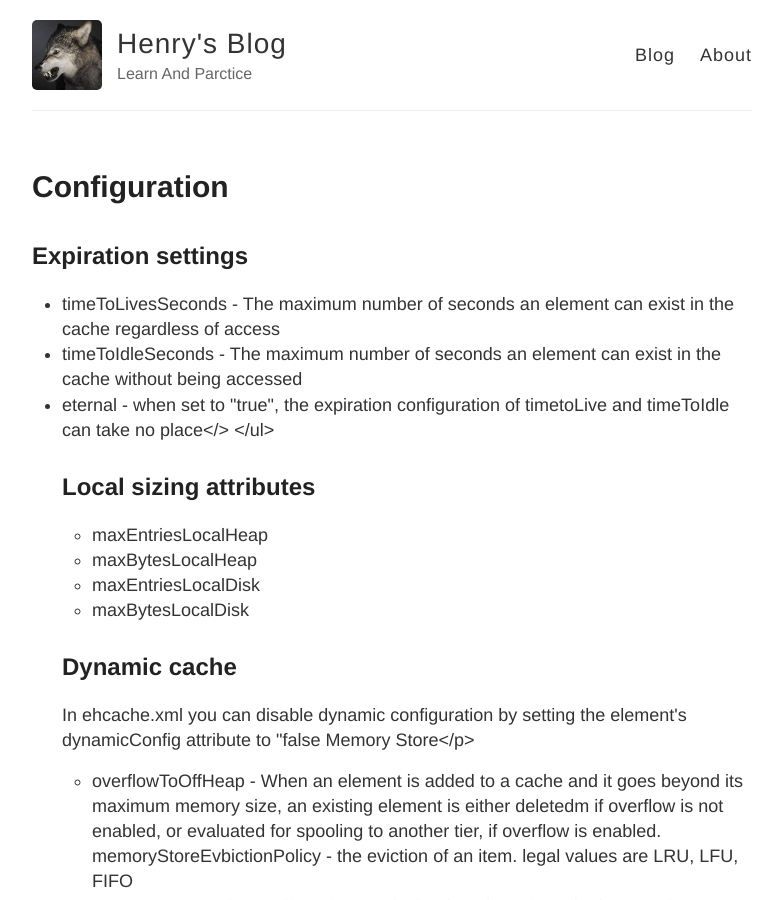
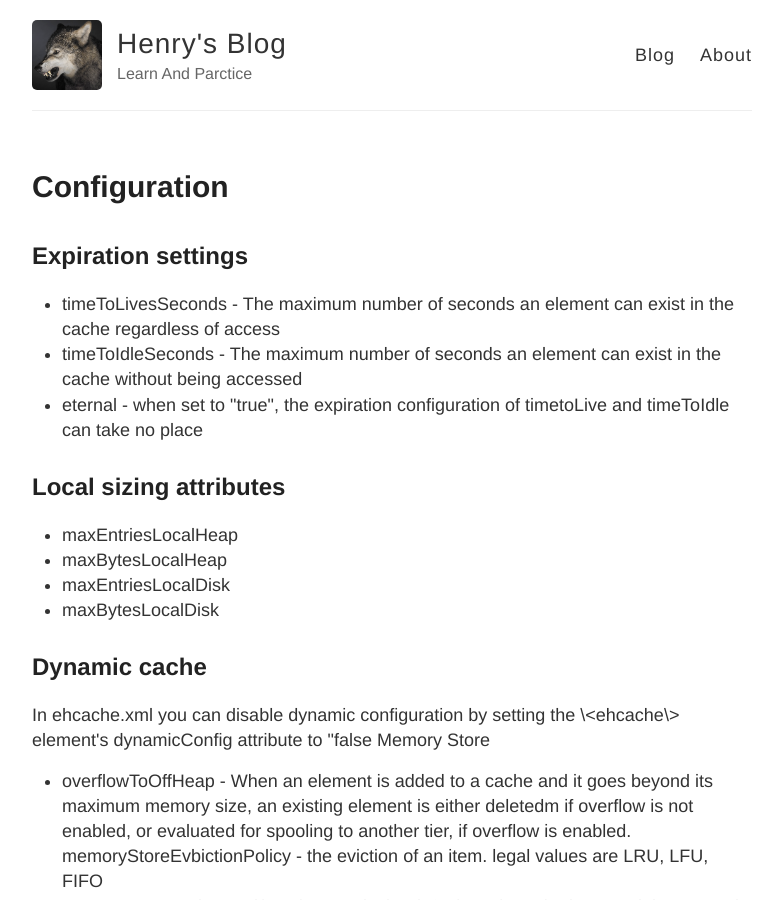
Before and after one commit to codergh/codergh.github.io, a Jekyll site: the page built from _posts/2016-10-26-EhCache.md, in a window 1280 px wide and 900 px high. Shown: the whole window, without its empty margins (248-1030 px from the left). Built offline with Jekyll 4.4.1, drawn with Linux system fonts in a browser that asks for light colours.

Commit message:
Update 2016-10-26-EhCache.md

```diff
--- a/_posts/2016-10-26-EhCache.md
+++ b/_posts/2016-10-26-EhCache.md
@@ -9,7 +9,7 @@ title: Ehcache Confirguration
 <ul>
   <li>timeToLivesSeconds - The maximum number of seconds an element can exist in the cache regardless of access</li>
   <li>timeToIdleSeconds - The maximum number of seconds an element can exist in the cache without being accessed</li>
-  <li>eternal - when set to "true", the expiration configuration of timetoLive and timeToIdle can take no place</>
+  <li>eternal - when set to "true", the expiration configuration of timetoLive and timeToIdle can take no place</li>
 </ul>
 <h2>Local sizing attributes</h2>
 <ul>
@@ -20,7 +20,7 @@ title: Ehcache Confirguration
 </ul>
 
 <h2>Dynamic cache</h2>
-<p>In ehcache.xml you can disable dynamic configuration by setting the <ehcache> element's dynamicConfig attribute to "false Memory Store</p>
+<p>In ehcache.xml you can disable dynamic configuration by setting the \<ehcache\> element's dynamicConfig attribute to "false Memory Store</p>
 <ul>
   <li>overflowToOffHeap - When an element is added to a cache and it goes beyond its maximum memory size, an existing element is either deletedm if overflow is not enabled, or evaluated for spooling to another tier, if overflow is enabled. memoryStoreEvbictionPolicy - the eviction of an item. legal values are LRU, LFU, FIFO
     <ul>
```
